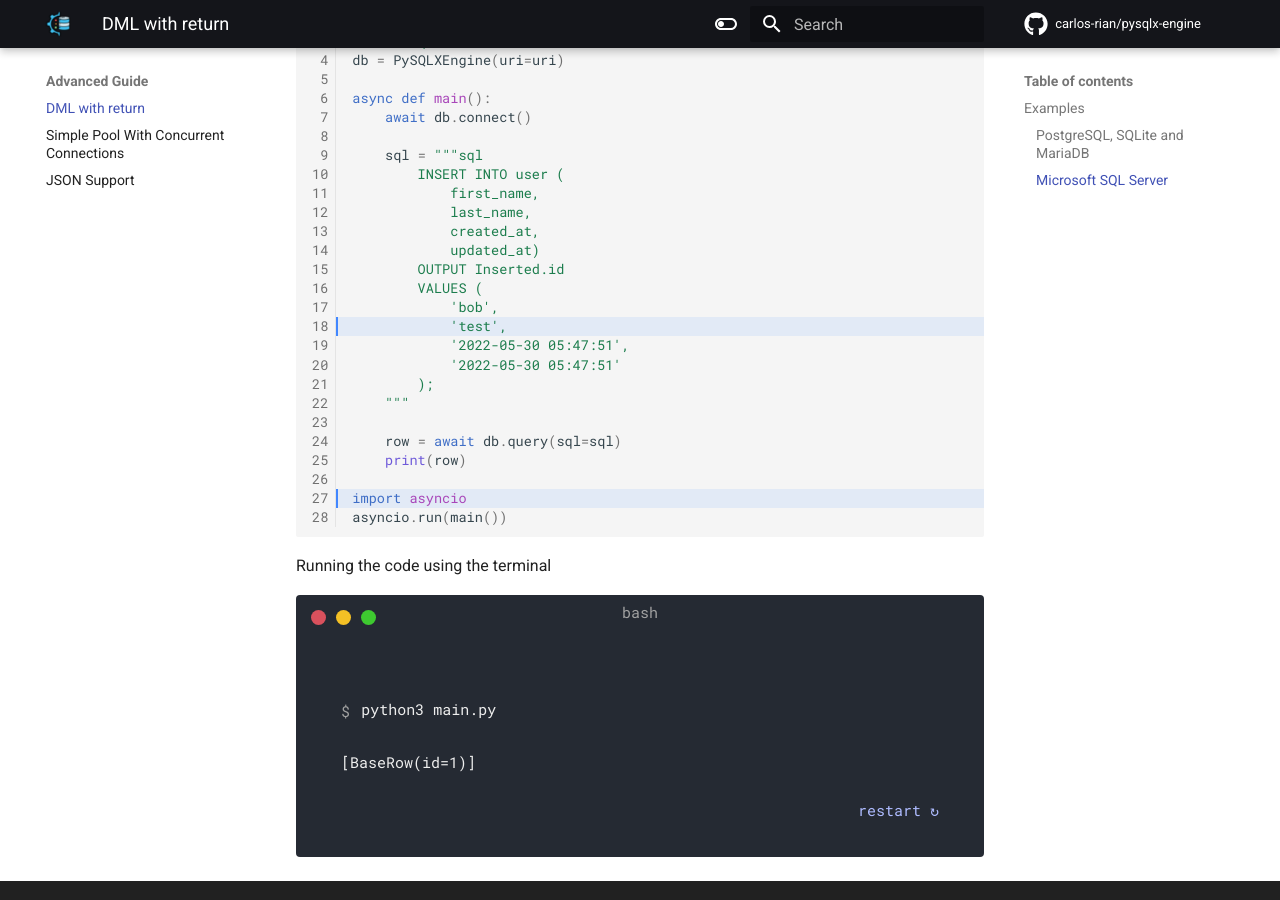
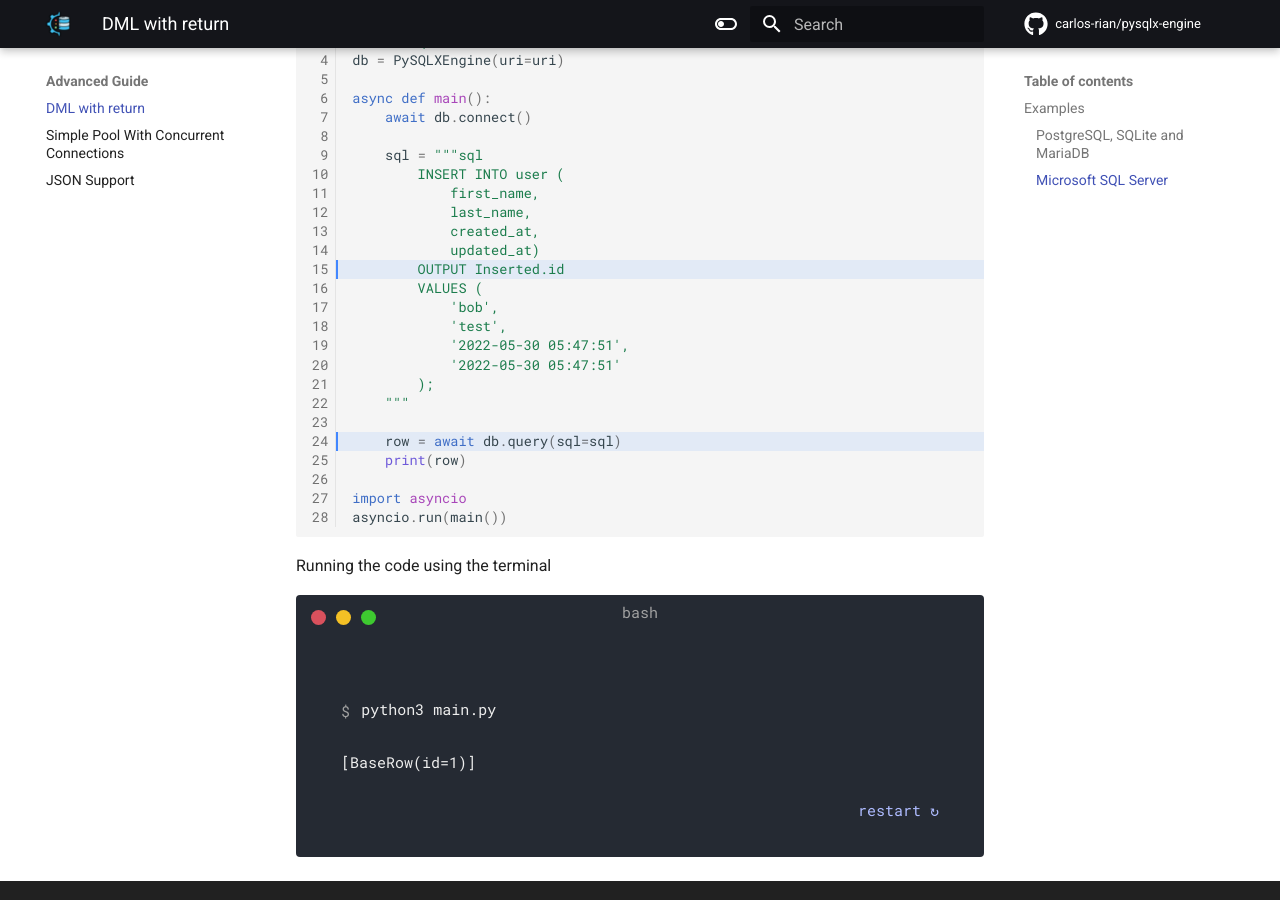
Before and after one commit to carlos-rian/pysqlx-engine, an MkDocs documentation site: the page built from docs/advanced_guide/dml_with_return.md, in a window 1280 px wide and 900 px high, scrolled down 2304 px. Built offline with MkDocs 1.6.1 and Material for MkDocs 9.7.7, drawn with Linux system fonts in a browser that asks for light colours; comment, search, counter and statistics services are not loaded.

Commit message:
update hl_lines

````diff
--- a/docs/advanced_guide/dml_with_return.md
+++ b/docs/advanced_guide/dml_with_return.md
@@ -119,7 +119,7 @@ Create a ``main.py`` file and add the code examples below.
 
 === "**Async**"
 
-    ``` py linenums="1" hl_lines="18 27" title="main.py"
+    ``` py linenums="1" hl_lines="15 24" title="main.py"
     from pysqlx_engine import PySQLXEngine
 
     uri = "sqlite:./db.db"
@@ -152,7 +152,7 @@ Create a ``main.py`` file and add the code examples below.
 
 === "**Sync**"
 
-    ``` py linenums="1" hl_lines="18 27" title="main.py"
+    ``` py linenums="1" hl_lines="15 24" title="main.py"
     from pysqlx_engine import PySQLXEngineSync
 
     uri = "sqlite:./db.db"
````
